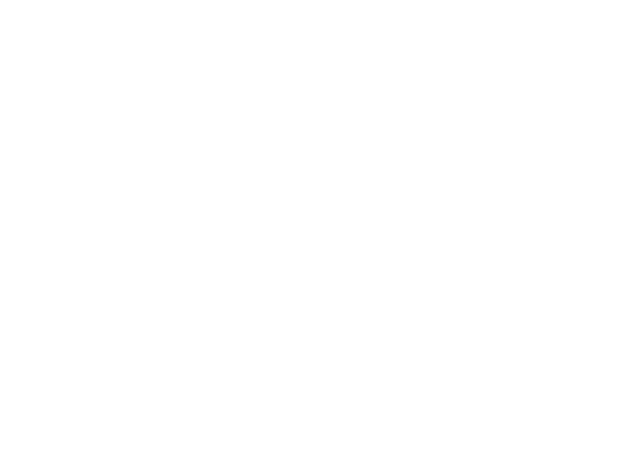
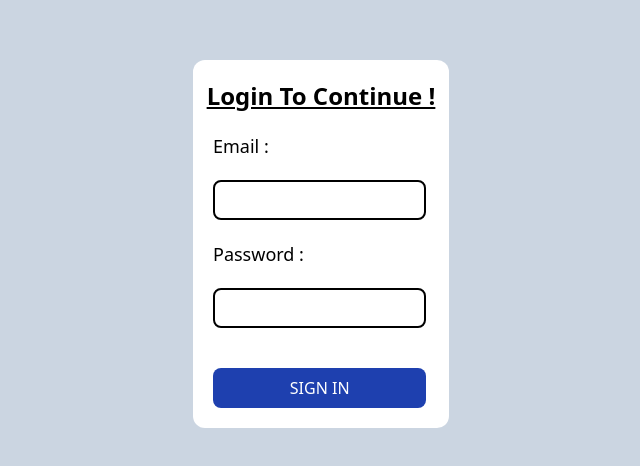
Before and after one commit to yashr775/NewsPanda, a React (Vite) app in the folder Frontend/: page /signin in a window 1280 px wide. Before the commit this address had no page. Shown: the part 156-622 px from the top of the page, without its empty margins (319-959 px from the left). Built offline with nearby package versions, Linux system fonts and the light colour scheme.

Commit message:
signin page completed

```diff
--- a/Frontend/src/App.tsx
+++ b/Frontend/src/App.tsx
@@ -2,6 +2,7 @@ import { Route, BrowserRouter as Router, Routes } from "react-router-dom";
 import "./App.css";
 import Home from "./components/home";
 import Signup from "./components/signup";
+import Signin from "./components/signin";
 
 function App() {
   return (
@@ -10,6 +11,7 @@ function App() {
         <Routes>
           <Route path="/" element={<Home />}></Route>
           <Route path="/signup" element={<Signup />} />
+          <Route path="/signin" element={<Signin />} />
         </Routes>
       </Router>
     </div>
--- a/Frontend/src/components/signin.tsx
+++ b/Frontend/src/components/signin.tsx
@@ -1,5 +1,26 @@
 const Signin = () => {
-  return <div>signin</div>;
+  return (
+    <div className="flex items-center justify-center h-screen bg-slate-300">
+      <form className="bg-white opacity-100 w-1/5 h-auto rounded-xl" action="">
+        <h1 className="from-neutral-950 text-2xl flex justify-center mt-5 mb-5 font-bold underline">
+          Login To Continue !
+        </h1>
+        <label className="m-5 pt-5 text-lg">Email :</label>
+        <input
+          type="text"
+          className=" border-2 border-black  m-5 w-5/6 h-10 flex justify-center items-center rounded-lg"
+        />
+        <label className="m-5 pt-5 text-lg">Password :</label>
+        <input
+          type="text"
+          className=" border-2 border-black  m-5 w-5/6 h-10 flex justify-center items-center rounded-lg"
+        />
+        <button className="bg-blue-800 w-5/6 h-10 text-white m-5 rounded-lg">
+          SIGN IN
+        </button>
+      </form>
+    </div>
+  );
 };
 
 export default Signin;
--- a/Frontend/src/components/signup.tsx
+++ b/Frontend/src/components/signup.tsx
@@ -2,7 +2,7 @@ const Signup = () => {
   return (
     <div className="flex items-center justify-center h-screen bg-slate-300">
       <form className="bg-white opacity-100 w-1/5 h-1/2 rounded-xl" action="">
-        <h1 className="from-neutral-950 text-2xl flex justify-center mt-5 font-bold underline">
+        <h1 className="from-neutral-950 text-2xl flex justify-center mt-5 mb-5 font-bold underline">
           REGISTER !
         </h1>
         <label className="m-5 pt-5 text-lg">Name :</label>
```
